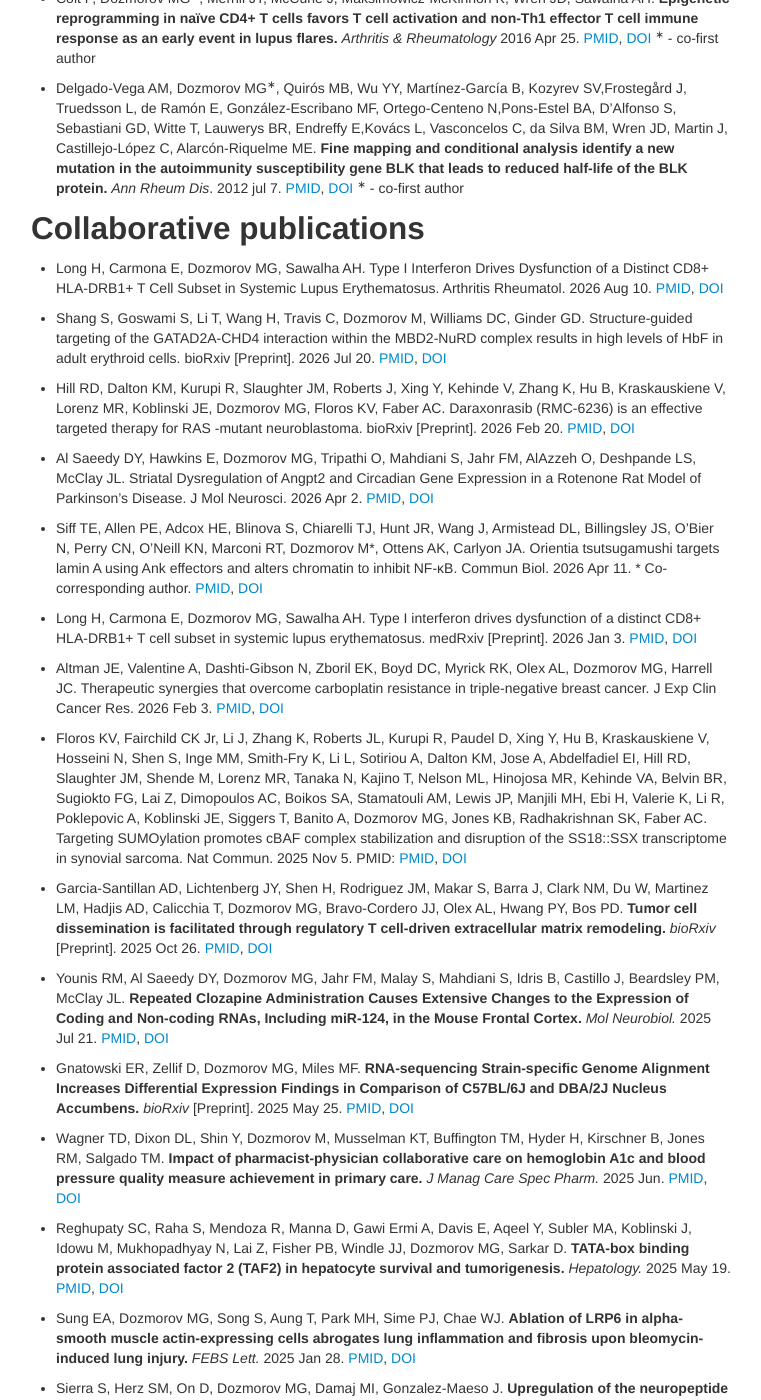
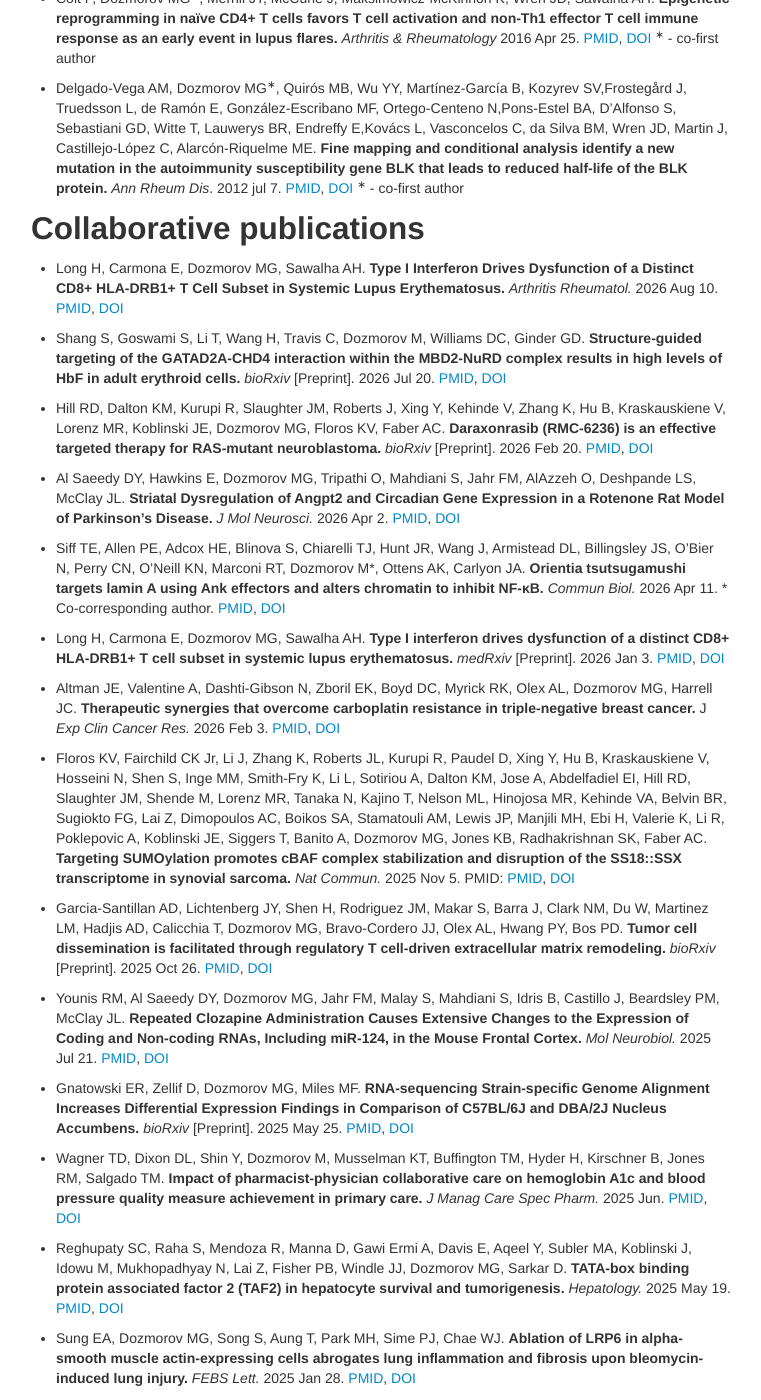
Before and after one commit to dozmorovlab/dozmorovlab.github.io, a Jekyll site: the page built from 02-pubs.md, in a window 1280 px wide and 1400 px high, scrolled down 3354 px. Shown: the whole window, without its empty margins (259-1020 px from the left). Built offline with Jekyll 4.4.1, drawn with Linux system fonts in a browser that asks for light colours; comment, search, counter and statistics services are not loaded.

Commit message:
Update publications

```diff
--- a/02-pubs.md
+++ b/02-pubs.md
@@ -122,21 +122,21 @@ permalink: "publications.html"
 
 ## Collaborative publications
 
-- Long H, Carmona E, Dozmorov MG, Sawalha AH. Type I Interferon Drives Dysfunction of a Distinct CD8+ HLA-DRB1+ T Cell Subset in Systemic Lupus Erythematosus. Arthritis Rheumatol. 2026 Aug 10. [PMID](https://www.ncbi.nlm.nih.gov/pubmed/42574063), [DOI](https://doi.org/10.1002/art.70292) <span data-badge-type="4" data-doi="10.1002/art.70292" data-hide-no-mentions="true" class="altmetric-embed"></span>
+- Long H, Carmona E, Dozmorov MG, Sawalha AH. **Type I Interferon Drives Dysfunction of a Distinct CD8+ HLA-DRB1+ T Cell Subset in Systemic Lupus Erythematosus.** _Arthritis Rheumatol._ 2026 Aug 10. [PMID](https://www.ncbi.nlm.nih.gov/pubmed/42574063), [DOI](https://doi.org/10.1002/art.70292) <span data-badge-type="4" data-doi="10.1002/art.70292" data-hide-no-mentions="true" class="altmetric-embed"></span>
 
-- Shang S, Goswami S, Li T, Wang H, Travis C, Dozmorov M, Williams DC, Ginder GD. Structure-guided targeting of the GATAD2A-CHD4 interaction within the MBD2-NuRD complex results in high levels of HbF in adult erythroid cells. bioRxiv [Preprint]. 2026 Jul 20. [PMID](https://www.ncbi.nlm.nih.gov/pubmed/42539289), [DOI](https://doi.org/10.64898/2026.07.17.739209) <span data-badge-type="4" data-doi="10.64898/2026.07.17.739209" data-hide-no-mentions="true" class="altmetric-embed"></span>
+- Shang S, Goswami S, Li T, Wang H, Travis C, Dozmorov M, Williams DC, Ginder GD. **Structure-guided targeting of the GATAD2A-CHD4 interaction within the MBD2-NuRD complex results in high levels of HbF in adult erythroid cells.** _bioRxiv_ [Preprint]. 2026 Jul 20. [PMID](https://www.ncbi.nlm.nih.gov/pubmed/42539289), [DOI](https://doi.org/10.64898/2026.07.17.739209) <span data-badge-type="4" data-doi="10.64898/2026.07.17.739209" data-hide-no-mentions="true" class="altmetric-embed"></span>
 
-- Hill RD, Dalton KM, Kurupi R, Slaughter JM, Roberts J, Xing Y, Kehinde V, Zhang K, Hu B, Kraskauskiene V, Lorenz MR, Koblinski JE, Dozmorov MG, Floros KV, Faber AC. Daraxonrasib (RMC-6236) is an effective targeted therapy for RAS -mutant neuroblastoma. bioRxiv [Preprint]. 2026 Feb 20. [PMID](https://www.ncbi.nlm.nih.gov/pubmed/41756844), [DOI](https://doi.org/10.64898/2026.02.19.706849) <span data-badge-type="4" data-doi="10.64898/2026.02.19.706849" data-hide-no-mentions="true" class="altmetric-embed"></span>
+- Hill RD, Dalton KM, Kurupi R, Slaughter JM, Roberts J, Xing Y, Kehinde V, Zhang K, Hu B, Kraskauskiene V, Lorenz MR, Koblinski JE, Dozmorov MG, Floros KV, Faber AC. **Daraxonrasib (RMC-6236) is an effective targeted therapy for RAS-mutant neuroblastoma.** _bioRxiv_ [Preprint]. 2026 Feb 20. [PMID](https://www.ncbi.nlm.nih.gov/pubmed/41756844), [DOI](https://doi.org/10.64898/2026.02.19.706849) <span data-badge-type="4" data-doi="10.64898/2026.02.19.706849" data-hide-no-mentions="true" class="altmetric-embed"></span>
 
-- Al Saeedy DY, Hawkins E, Dozmorov MG, Tripathi O, Mahdiani S, Jahr FM, AlAzzeh O, Deshpande LS, McClay JL. Striatal Dysregulation of Angpt2 and Circadian Gene Expression in a Rotenone Rat Model of Parkinson's Disease. J Mol Neurosci. 2026 Apr 2. [PMID](https://www.ncbi.nlm.nih.gov/pubmed/41925987), [DOI](https://doi.org/10.1007/s12031-026-02506-z) <span data-badge-type="4" data-doi="10.1007/s12031-026-02506-z" data-hide-no-mentions="true" class="altmetric-embed"></span>
+- Al Saeedy DY, Hawkins E, Dozmorov MG, Tripathi O, Mahdiani S, Jahr FM, AlAzzeh O, Deshpande LS, McClay JL. **Striatal Dysregulation of Angpt2 and Circadian Gene Expression in a Rotenone Rat Model of Parkinson's Disease.** _J Mol Neurosci._ 2026 Apr 2. [PMID](https://www.ncbi.nlm.nih.gov/pubmed/41925987), [DOI](https://doi.org/10.1007/s12031-026-02506-z) <span data-badge-type="4" data-doi="10.1007/s12031-026-02506-z" data-hide-no-mentions="true" class="altmetric-embed"></span>
 
-- Siff TE, Allen PE, Adcox HE, Blinova S, Chiarelli TJ, Hunt JR, Wang J, Armistead DL, Billingsley JS, O'Bier N, Perry CN, O'Neill KN, Marconi RT, Dozmorov M*, Ottens AK, Carlyon JA. Orientia tsutsugamushi targets lamin A using Ank effectors and alters chromatin to inhibit NF-κB. Commun Biol. 2026 Apr 11. * Co-corresponding author. [PMID](https://www.ncbi.nlm.nih.gov/pubmed/41965450), [DOI](https://doi.org/10.1038/s42003-026-10003-7) <span data-badge-type="4" data-doi="10.1038/s42003-026-10003-7" data-hide-no-mentions="true" class="altmetric-embed"></span>
+- Siff TE, Allen PE, Adcox HE, Blinova S, Chiarelli TJ, Hunt JR, Wang J, Armistead DL, Billingsley JS, O'Bier N, Perry CN, O'Neill KN, Marconi RT, Dozmorov M*, Ottens AK, Carlyon JA. **Orientia tsutsugamushi targets lamin A using Ank effectors and alters chromatin to inhibit NF-κB.** _Commun Biol._ 2026 Apr 11. * Co-corresponding author. [PMID](https://www.ncbi.nlm.nih.gov/pubmed/41965450), [DOI](https://doi.org/10.1038/s42003-026-10003-7) <span data-badge-type="4" data-doi="10.1038/s42003-026-10003-7" data-hide-no-mentions="true" class="altmetric-embed"></span>
 
-- Long H, Carmona E, Dozmorov MG, Sawalha AH. Type I interferon drives dysfunction of a distinct CD8+ HLA-DRB1+ T cell subset in systemic lupus erythematosus. medRxiv [Preprint]. 2026 Jan 3. [PMID](https://www.ncbi.nlm.nih.gov/pubmed/41607660), [DOI](https://doi.org/10.64898/2026.01.02.26343348) <span data-badge-type="4" data-doi="10.64898/2026.01.02.26343348" data-hide-no-mentions="true" class="altmetric-embed"></span>
+- Long H, Carmona E, Dozmorov MG, Sawalha AH. **Type I interferon drives dysfunction of a distinct CD8+ HLA-DRB1+ T cell subset in systemic lupus erythematosus.** _medRxiv_ [Preprint]. 2026 Jan 3. [PMID](https://www.ncbi.nlm.nih.gov/pubmed/41607660), [DOI](https://doi.org/10.64898/2026.01.02.26343348) <span data-badge-type="4" data-doi="10.64898/2026.01.02.26343348" data-hide-no-mentions="true" class="altmetric-embed"></span>
 
-- Altman JE, Valentine A, Dashti-Gibson N, Zboril EK, Boyd DC, Myrick RK, Olex AL, Dozmorov MG, Harrell JC. Therapeutic synergies that overcome carboplatin resistance in triple-negative breast cancer. J Exp Clin Cancer Res. 2026 Feb 3. [PMID](https://www.ncbi.nlm.nih.gov/pubmed/41630032), [DOI](https://doi.org/10.1186/s13046-025-03636-9) <span data-badge-type="4" data-doi="10.1186/s13046-025-03636-9" data-hide-no-mentions="true" class="altmetric-embed"></span>
+- Altman JE, Valentine A, Dashti-Gibson N, Zboril EK, Boyd DC, Myrick RK, Olex AL, Dozmorov MG, Harrell JC. **Therapeutic synergies that overcome carboplatin resistance in triple-negative breast cancer.** J _Exp Clin Cancer Res._ 2026 Feb 3. [PMID](https://www.ncbi.nlm.nih.gov/pubmed/41630032), [DOI](https://doi.org/10.1186/s13046-025-03636-9) <span data-badge-type="4" data-doi="10.1186/s13046-025-03636-9" data-hide-no-mentions="true" class="altmetric-embed"></span>
 
-- Floros KV, Fairchild CK Jr, Li J, Zhang K, Roberts JL, Kurupi R, Paudel D, Xing Y, Hu B, Kraskauskiene V, Hosseini N, Shen S, Inge MM, Smith-Fry K, Li L, Sotiriou A, Dalton KM, Jose A, Abdelfadiel EI, Hill RD, Slaughter JM, Shende M, Lorenz MR, Tanaka N, Kajino T, Nelson ML, Hinojosa MR, Kehinde VA, Belvin BR, Sugiokto FG, Lai Z, Dimopoulos AC, Boikos SA, Stamatouli AM, Lewis JP, Manjili MH, Ebi H, Valerie K, Li R, Poklepovic A, Koblinski JE, Siggers T, Banito A, Dozmorov MG, Jones KB, Radhakrishnan SK, Faber AC. Targeting SUMOylation promotes cBAF complex stabilization and disruption of the SS18::SSX transcriptome in synovial sarcoma. Nat Commun. 2025 Nov 5. PMID:
+- Floros KV, Fairchild CK Jr, Li J, Zhang K, Roberts JL, Kurupi R, Paudel D, Xing Y, Hu B, Kraskauskiene V, Hosseini N, Shen S, Inge MM, Smith-Fry K, Li L, Sotiriou A, Dalton KM, Jose A, Abdelfadiel EI, Hill RD, Slaughter JM, Shende M, Lorenz MR, Tanaka N, Kajino T, Nelson ML, Hinojosa MR, Kehinde VA, Belvin BR, Sugiokto FG, Lai Z, Dimopoulos AC, Boikos SA, Stamatouli AM, Lewis JP, Manjili MH, Ebi H, Valerie K, Li R, Poklepovic A, Koblinski JE, Siggers T, Banito A, Dozmorov MG, Jones KB, Radhakrishnan SK, Faber AC. **Targeting SUMOylation promotes cBAF complex stabilization and disruption of the SS18::SSX transcriptome in synovial sarcoma.** _Nat Commun._ 2025 Nov 5. PMID:
 [PMID](https://www.ncbi.nlm.nih.gov/pubmed/41193430), [DOI](https://doi.org/10.1038/s41467-025-64665-8) <span data-badge-type="4" data-doi="10.1038/s41467-025-64665-8" data-hide-no-mentions="true" class="altmetric-embed"></span>
 
 - Garcia-Santillan AD, Lichtenberg JY, Shen H, Rodriguez JM, Makar S, Barra J, Clark NM, Du W, Martinez LM, Hadjis AD, Calicchia T, Dozmorov MG, Bravo-Cordero JJ, Olex AL, Hwang PY, Bos PD. **Tumor cell dissemination is facilitated through regulatory T cell-driven extracellular matrix remodeling.** _bioRxiv_ [Preprint]. 2025 Oct 26. [PMID](https://www.ncbi.nlm.nih.gov/pubmed/41279036), [DOI](https://doi.org/10.1101/2025.10.25.684515) <span data-badge-type="4" data-doi="10.1101/2025.10.25.684515" data-hide-no-mentions="true" class="altmetric-embed"></span>
```
